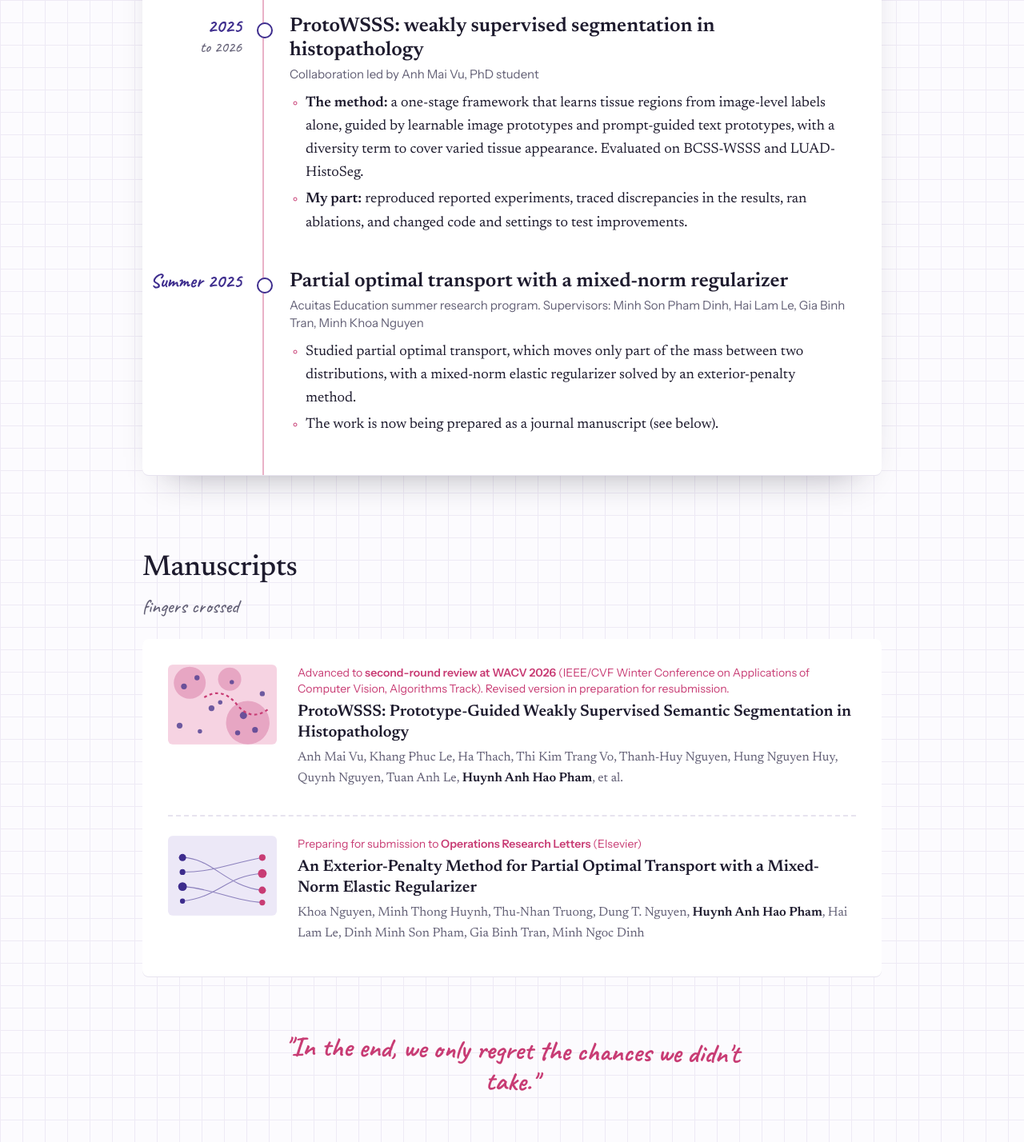
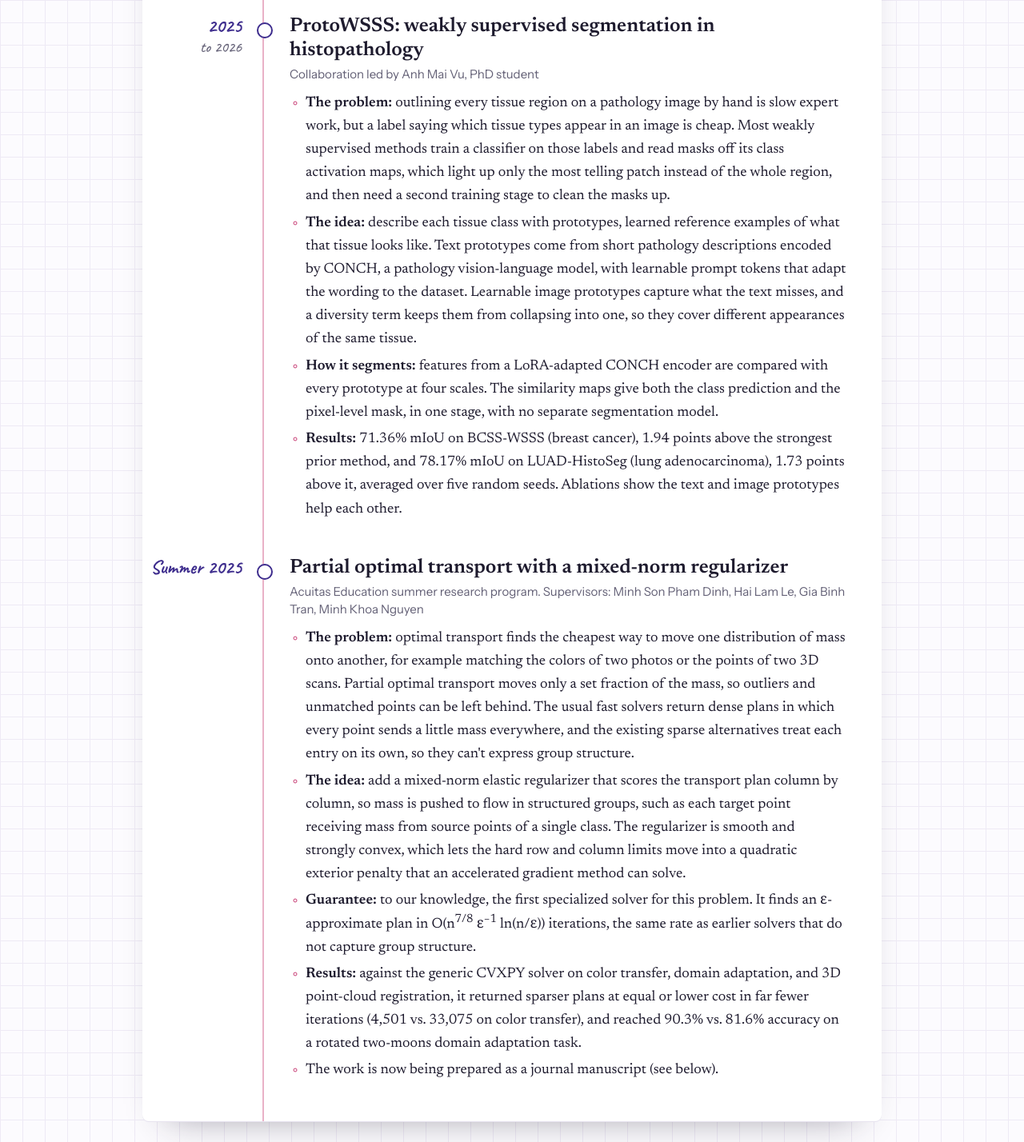
Before and after one commit to nighthunter57/nighthunter57.github.io, a plain HTML site: page index.html in a window 1280 px wide. Shown: the part 3920-5348 px from the top of the page at 80% size. Drawn offline with Linux system fonts and the light colour scheme.

Commit message:
Explain the ProtoWSSS and partial optimal transport papers in plain terms
Co-Authored-By: Claude Opus 5.5 <noreply@anthropic.com>

```diff
--- a/index.html
+++ b/index.html
@@ -223,6 +223,7 @@
     .last blockquote { font-size: 23px; }
     footer .made { margin-left: 0; width: 100%; }
   }
+  sup { line-height: 0; }
 </style>
 </head>
 <body>
@@ -346,8 +347,10 @@
         <h3>ProtoWSSS: weakly supervised segmentation in histopathology</h3>
         <p class="where">Collaboration led by Anh Mai Vu, PhD student</p>
         <ul>
-          <li><b>The method:</b> a one-stage framework that learns tissue regions from image-level labels alone, guided by learnable image prototypes and prompt-guided text prototypes, with a diversity term to cover varied tissue appearance. Evaluated on BCSS-WSSS and LUAD-HistoSeg.</li>
-          <li><b>My part:</b> reproduced reported experiments, traced discrepancies in the results, ran ablations, and changed code and settings to test improvements.</li>
+          <li><b>The problem:</b> outlining every tissue region on a pathology image by hand is slow expert work, but a label saying which tissue types appear in an image is cheap. Most weakly supervised methods train a classifier on those labels and read masks off its class activation maps, which light up only the most telling patch instead of the whole region, and then need a second training stage to clean the masks up.</li>
+          <li><b>The idea:</b> describe each tissue class with prototypes, learned reference examples of what that tissue looks like. Text prototypes come from short pathology descriptions encoded by CONCH, a pathology vision-language model, with learnable prompt tokens that adapt the wording to the dataset. Learnable image prototypes capture what the text misses, and a diversity term keeps them from collapsing into one, so they cover different appearances of the same tissue.</li>
+          <li><b>How it segments:</b> features from a LoRA-adapted CONCH encoder are compared with every prototype at four scales. The similarity maps give both the class prediction and the pixel-level mask, in one stage, with no separate segmentation model.</li>
+          <li><b>Results:</b> 71.36% mIoU on BCSS-WSSS (breast cancer), 1.94 points above the strongest prior method, and 78.17% mIoU on LUAD-HistoSeg (lung adenocarcinoma), 1.73 points above it, averaged over five random seeds. Ablations show the text and image prototypes help each other.</li>
         </ul>
       </div>
     </li>
@@ -358,7 +361,10 @@
         <h3>Partial optimal transport with a mixed-norm regularizer</h3>
         <p class="where">Acuitas Education summer research program. Supervisors: Minh Son Pham Dinh, Hai Lam Le, Gia Binh Tran, Minh Khoa Nguyen</p>
         <ul>
-          <li>Studied partial optimal transport, which moves only part of the mass between two distributions, with a mixed-norm elastic regularizer solved by an exterior-penalty method.</li>
+          <li><b>The problem:</b> optimal transport finds the cheapest way to move one distribution of mass onto another, for example matching the colors of two photos or the points of two 3D scans. Partial optimal transport moves only a set fraction of the mass, so outliers and unmatched points can be left behind. The usual fast solvers return dense plans in which every point sends a little mass everywhere, and the existing sparse alternatives treat each entry on its own, so they can't express group structure.</li>
+          <li><b>The idea:</b> add a mixed-norm elastic regularizer that scores the transport plan column by column, so mass is pushed to flow in structured groups, such as each target point receiving mass from source points of a single class. The regularizer is smooth and strongly convex, which lets the hard row and column limits move into a quadratic exterior penalty that an accelerated gradient method can solve.</li>
+          <li><b>Guarantee:</b> to our knowledge, the first specialized solver for this problem. It finds an &epsilon;-approximate plan in O(n<sup>7/8</sup> &epsilon;<sup>&minus;1</sup> ln(n/&epsilon;)) iterations, the same rate as earlier solvers that do not capture group structure.</li>
+          <li><b>Results:</b> against the generic CVXPY solver on color transfer, domain adaptation, and 3D point-cloud registration, it returned sparser plans at equal or lower cost in far fewer iterations (4,501 vs. 33,075 on color transfer), and reached 90.3% vs. 81.6% accuracy on a rotated two-moons domain adaptation task.</li>
           <li>The work is now being prepared as a journal manuscript (see below).</li>
         </ul>
       </div>
```
